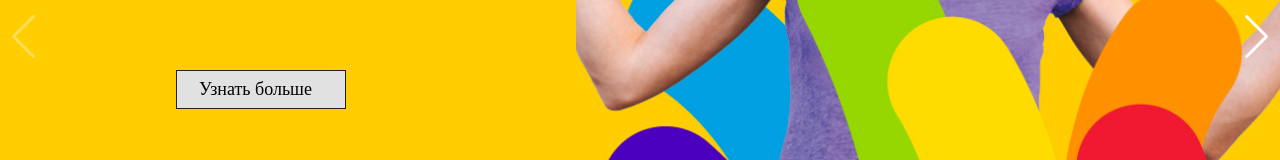
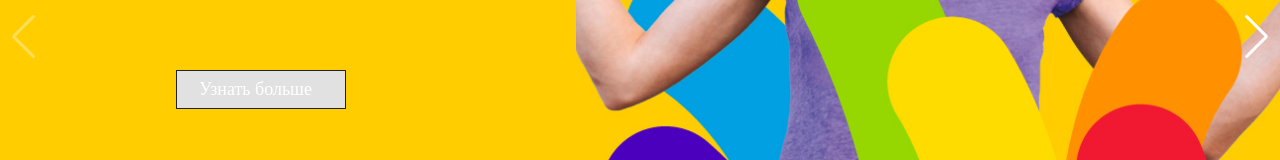
Before and after one commit to RL-1/DreamTown, a React (Create React App) app: page / in a window 1280 px wide. Shown: the part 415-575 px from the top of the page. Built offline with nearby package versions, Linux system fonts and the light colour scheme.

Commit message:
'optimization_navbar_and_slider'

```diff
--- a/src/components/Slider/Slider.tsx
+++ b/src/components/Slider/Slider.tsx
@@ -1,39 +1,16 @@
 import React from 'react';
-import { Swiper, SwiperSlide } from 'swiper/react'
+import { Swiper } from 'swiper/react'
 import './Slider.css'
 import "swiper/swiper-bundle.min.css";
-import img1 from './../../Svg/img1.jpg';
-import img2 from './../../Svg/img2.jpg';
-import img3 from './../../Svg/img3.jpg'
-
-import SwiperCore, {
-  Navigation,
-  Pagination,
-} from 'swiper';
-import { SliderLeft } from './SliderBlock/sliderLeft';
-import { SliderRight } from './SliderBlock/sliderRight';
-import { state } from '../../state';
+import { SliderItem } from './SliderCreateItem/SliderItem';
 
 // install Swiper modules
-SwiperCore.use([Navigation, Pagination]);
 
 
 const Slider: React.FC = () => {
-
   return (
     <Swiper pagination={true} navigation={true} className="slider">
-      <SwiperSlide className='Slider_container' style = {{backgroundColor:'#ffcd00'}}>
-        <SliderLeft title={'СКИДОЧНЫЙ СЕЗОН'} more={'Узнать больше'} />
-        <SliderRight img={img1} />
-      </SwiperSlide>
-      <SwiperSlide className='Slider_container' style = {{backgroundColor:'#7d55c8'}}>
-        <SliderLeft title={'ВЫХОДНЫЕ\nСЕНТЯБРЯ'} more={'Узнать больше'} />
-        <SliderRight img={img2} />
-      </SwiperSlide>
-      <SwiperSlide className='Slider_container' style = {{backgroundColor:'#7d55c8'}}>
-        <SliderLeft title={'МАСТЕР-КЛАССЫ\nСЕНТЯБРЯ'} more={'Узнать больше'} />
-        <SliderRight img={img3} />
-      </SwiperSlide>
+      {SliderItem}
     </Swiper>
   );
 }
--- a/src/components/Slider/SliderBlock/sliderLeft.tsx
+++ b/src/components/Slider/SliderBlock/sliderLeft.tsx
@@ -1,17 +1,20 @@
+import { Link, NavLink } from 'react-router-dom'
 import { SliderLeftProps } from '../../../types/data'
 import './../Slider.css'
 
-const SliderLeft:React.FC<SliderLeftProps> = (props) => {
-    return(
+const SliderLeft: React.FC<SliderLeftProps> = (props) => {
+    return (
         <>
-        <div className = 'left_container'>
-        <div className = 'left_box'>
-            <div className = 'left_title'>
+            <div className='left_container'>
+                <div className='left_box'>
+                    <div className='left_title'>
                             {props.title}
-                <div className = 'left_line'/>
+                        <div className='left_line' />
                     </div>
                     <div className="left-button">
+                        <Link to='/'>
                             {props.more}
+                        </Link>
                     </div>
                 </div>
             </div>
@@ -19,4 +22,4 @@ const SliderLeft:React.FC<SliderLeftProps> = (props) => {
     )
 }
 
-export {SliderLeft}
+export { SliderLeft }
--- /dev/null
+++ b/src/components/Slider/SliderCreateItem/SliderItem.tsx
@@ -0,0 +1,26 @@
+import React from 'react';
+import { Swiper, SwiperSlide } from 'swiper/react'
+import '../Slider.css'
+import "swiper/swiper-bundle.min.css";
+
+
+import SwiperCore, {
+    Navigation,
+    Pagination,
+} from 'swiper';
+import { state } from '../../../state';
+import { SliderLeft } from '../SliderBlock/sliderLeft';
+import { SliderRight } from '../SliderBlock/sliderRight';
+
+SwiperCore.use([Navigation, Pagination]);
+
+
+const SliderItem = state.SliderElement.map(e =>
+    <SwiperSlide className='Slider_container' style={{ backgroundColor: e.color }}>
+        <SliderLeft title={e.title} more={e.more} />
+        <SliderRight img={e.img} />
+    </SwiperSlide>
+)
+
+
+export { SliderItem }
--- a/src/state.ts
+++ b/src/state.ts
@@ -144,7 +144,7 @@ let state = {
         {
             title:'МАСТЕР-КЛАССЫ СЕНТЯБРЯ',
             more:'Узнать больше',
-            img:img2,
+            img:img3,
             color:'#7d55c8'
         }
     ]
```
Lines whose indentation alone changed are shown as unchanged.
